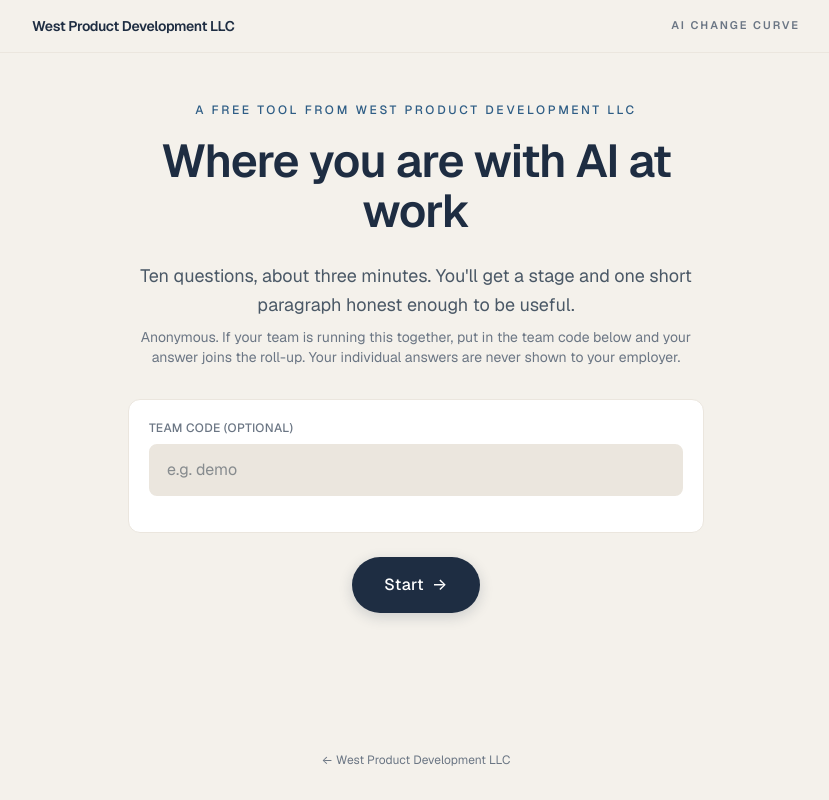
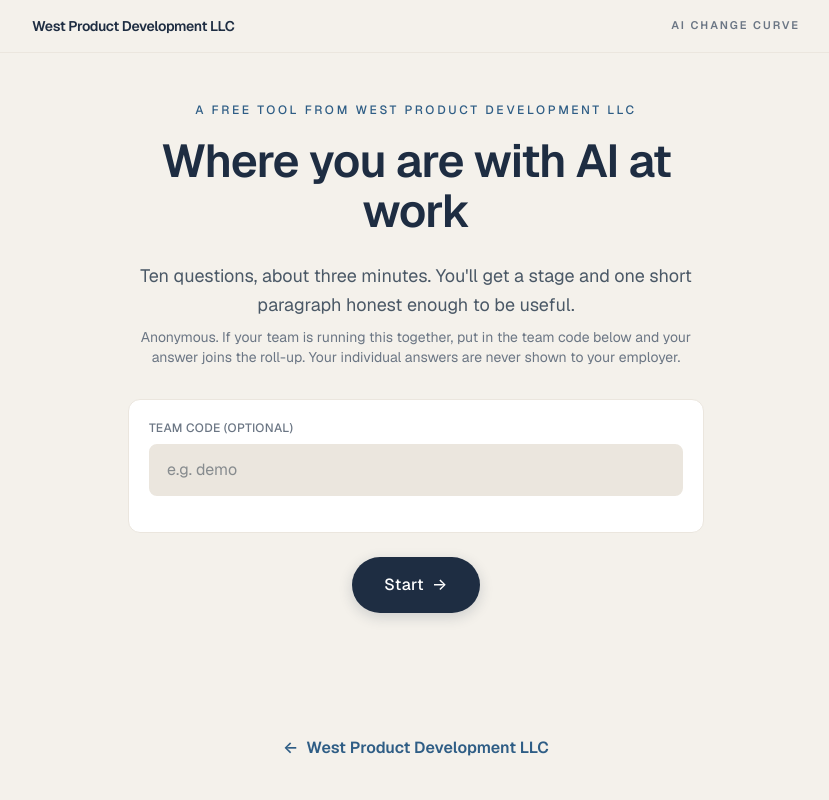
Before and after one commit to brianw123-cell/wpd-assessment, a Next.js app: page /curve in a window 1280 px wide. Shown: the whole page, without its empty margins (224-1053 px from the left). Built offline with nearby package versions, Linux system fonts and the light colour scheme; no server answers.

Commit message:
Enlarge back-to-home footer link across all inner pages; drop redundant round labels

```diff
--- a/src/app/admin/page.tsx
+++ b/src/app/admin/page.tsx
@@ -323,9 +323,14 @@ export default function AdminPage() {
         </div>
       </main>
 
-      <footer className="py-6 text-center text-xs" style={{ color: "var(--text-muted)" }}>
-        <Link href="/" className="hover:underline">
-          ← Home
+      <footer className="pt-6 pb-10 text-center">
+        <Link
+          href="/"
+          className="inline-flex items-center gap-2 text-base font-semibold hover:underline"
+          style={{ color: "var(--accent)" }}
+        >
+          <span aria-hidden="true">←</span>
+          West Product Development LLC
         </Link>
       </footer>
     </div>
--- a/src/app/assessment/page.tsx
+++ b/src/app/assessment/page.tsx
@@ -172,9 +172,14 @@ export default function AssessmentPage() {
         {state.phase === "results" && result && <Results result={result} />}
       </main>
 
-      <footer className="pt-4 pb-8 text-center text-xs" style={{ color: "var(--text-muted)" }}>
-        <Link href="/" className="hover:underline">
-          ← West Product Development LLC
+      <footer className="pt-6 pb-10 text-center">
+        <Link
+          href="/"
+          className="inline-flex items-center gap-2 text-base font-semibold hover:underline"
+          style={{ color: "var(--accent)" }}
+        >
+          <span aria-hidden="true">←</span>
+          West Product Development LLC
         </Link>
       </footer>
     </div>
--- a/src/app/curve/page.tsx
+++ b/src/app/curve/page.tsx
@@ -253,9 +253,14 @@ export default function CurvePage() {
         )}
       </main>
 
-      <footer className="pt-4 pb-8 text-center text-xs" style={{ color: "var(--text-muted)" }}>
-        <Link href="/" className="hover:underline">
-          ← West Product Development LLC
+      <footer className="pt-6 pb-10 text-center">
+        <Link
+          href="/"
+          className="inline-flex items-center gap-2 text-base font-semibold hover:underline"
+          style={{ color: "var(--accent)" }}
+        >
+          <span aria-hidden="true">←</span>
+          West Product Development LLC
         </Link>
       </footer>
     </div>
--- a/src/app/team/[code]/page.tsx
+++ b/src/app/team/[code]/page.tsx
@@ -118,9 +118,14 @@ export default function TeamViewPage({ params }: PageProps) {
           </div>
         )}
       </main>
-      <footer className="pt-4 pb-8 text-center text-xs" style={{ color: "var(--text-muted)" }}>
-        <Link href="/" className="hover:underline">
-          ← West Product Development LLC
+      <footer className="pt-6 pb-10 text-center">
+        <Link
+          href="/"
+          className="inline-flex items-center gap-2 text-base font-semibold hover:underline"
+          style={{ color: "var(--accent)" }}
+        >
+          <span aria-hidden="true">←</span>
+          West Product Development LLC
         </Link>
       </footer>
     </div>
--- a/src/app/team/new/page.tsx
+++ b/src/app/team/new/page.tsx
@@ -151,9 +151,14 @@ export default function NewTeamPage() {
           </form>
         )}
       </main>
-      <footer className="pt-4 pb-8 text-center text-xs" style={{ color: "var(--text-muted)" }}>
-        <Link href="/" className="hover:underline">
-          ← West Product Development LLC
+      <footer className="pt-6 pb-10 text-center">
+        <Link
+          href="/"
+          className="inline-flex items-center gap-2 text-base font-semibold hover:underline"
+          style={{ color: "var(--accent)" }}
+        >
+          <span aria-hidden="true">←</span>
+          West Product Development LLC
         </Link>
       </footer>
     </div>
--- a/src/components/TeamView.tsx
+++ b/src/components/TeamView.tsx
@@ -232,7 +232,11 @@ function TeamHeader({ team, round }: { team: TeamViewData["team"]; round: TeamRo
       {round && (
         <p className="text-sm mt-1" style={{ color: "var(--text-muted)" }}>
           Round {round.round_number}
-          {round.label ? ` — ${round.label}` : ""} · opened {formatDate(round.opened_at)}
+          {round.label && round.label.toLowerCase() !== `round ${round.round_number}`.toLowerCase()
+            ? ` — ${round.label}`
+            : ""}
+          {" · opened "}
+          {formatDate(round.opened_at)}
         </p>
       )}
     </div>
```
